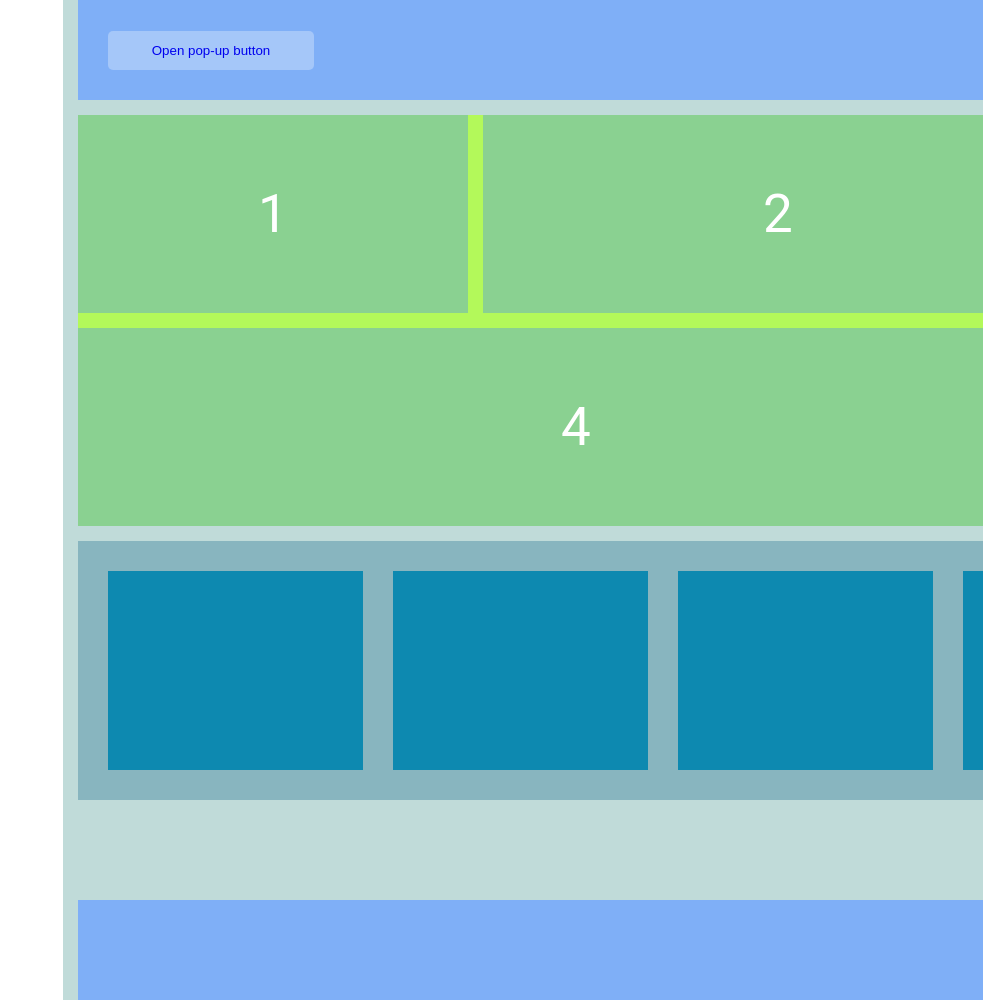
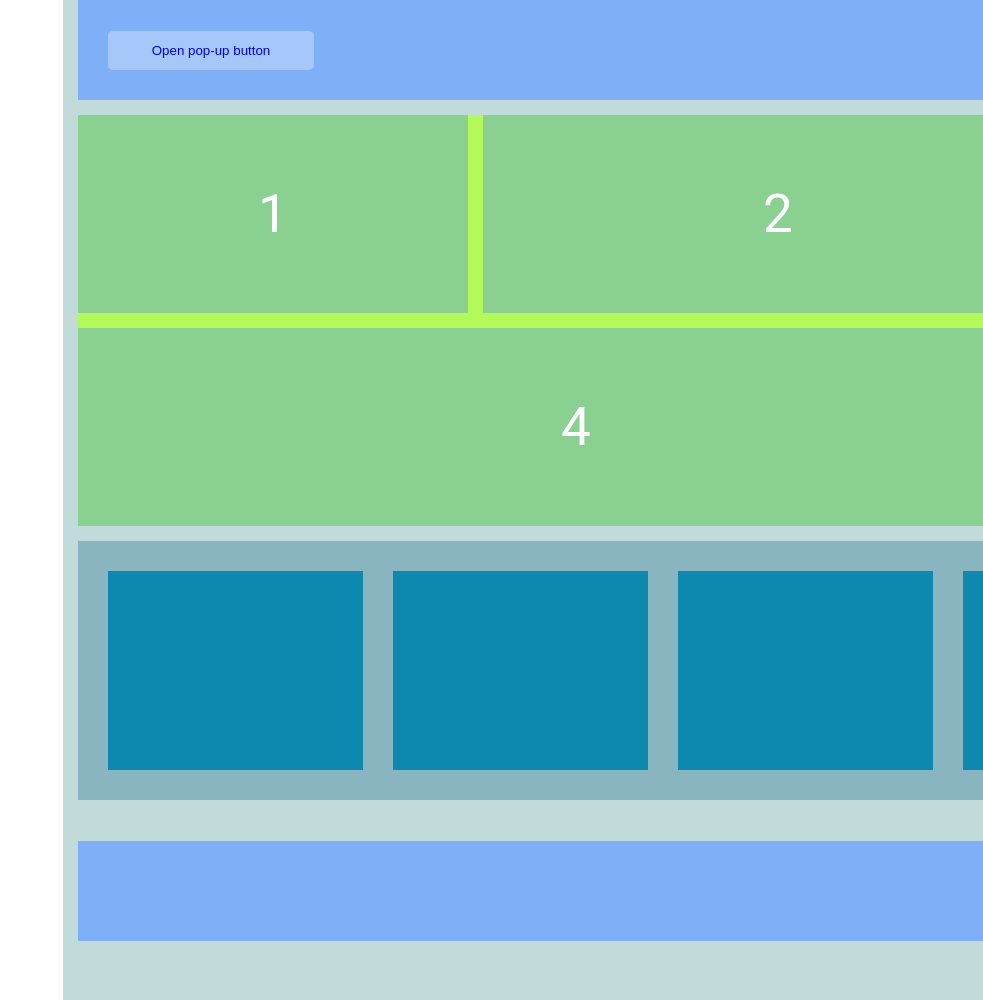
Before and after one commit to Comediantt/test-ABCP, a plain HTML site: page index.html in a window 1280 px wide. Shown: the top 1000 px of the page, without its empty margins (297-1280 px from the left). Drawn offline with Linux system fonts and the light colour scheme.

Commit message:
test ABCP

```diff
--- a/index.css
+++ b/index.css
@@ -216,7 +216,7 @@ body{
     width: 1170px;
     height: 100px;
     left: 15px;
-    top: 900px;
+    top: 841px;
     background: #7FAFF7;
 }
 
```
